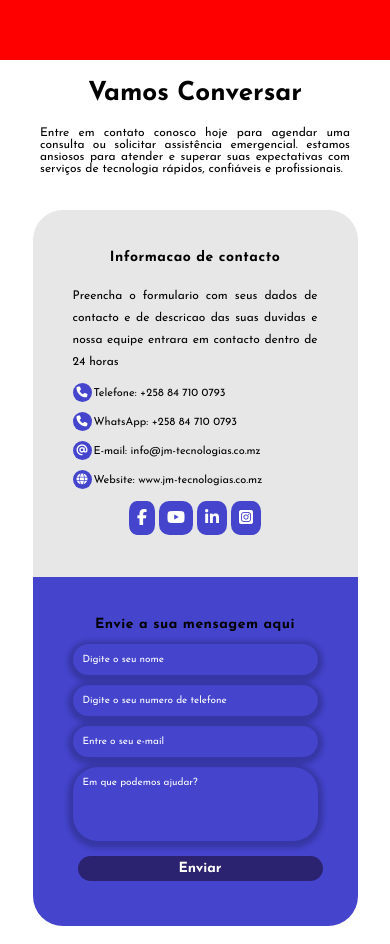
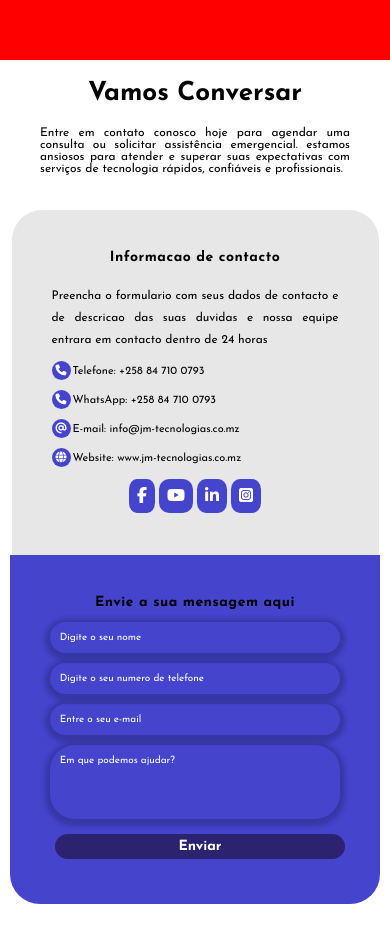
Before and after one commit to Amilcarmhula/jm-tecnologias, a React (Create React App) app: page / in a window 390 px wide. Shown: the part 854-1798 px from the top of the page. Built offline with nearby package versions, Linux system fonts and the light colour scheme.

Commit message:
ajuste do bounding da component contactos: info-wrap e form-warp alterao a sua seccao de width:70% para 82%

```diff
--- a/src/components/contacto/contactoStyle.css
+++ b/src/components/contacto/contactoStyle.css
@@ -175,7 +175,7 @@ a {
 
     .info-wrap {
         border-radius: 30px 30px 0px 0px;
-        width: 70%;
+        width: 82%;
     }
 
 
@@ -212,7 +212,7 @@ a {
 
     .form-wrap {
         border-radius: 0px 0px 30px 30px;
-        width: 70%;
+        width: 83%;
     }
 
     .form-title {
```
